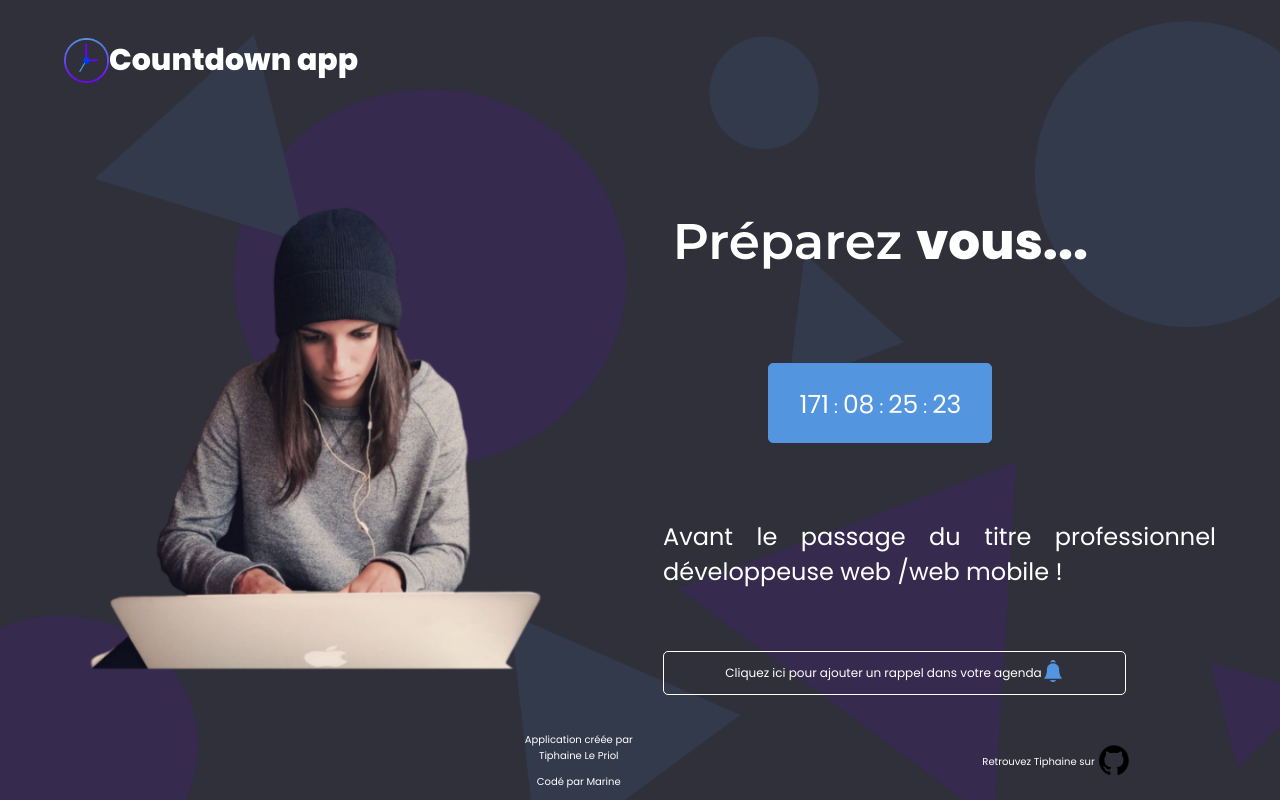
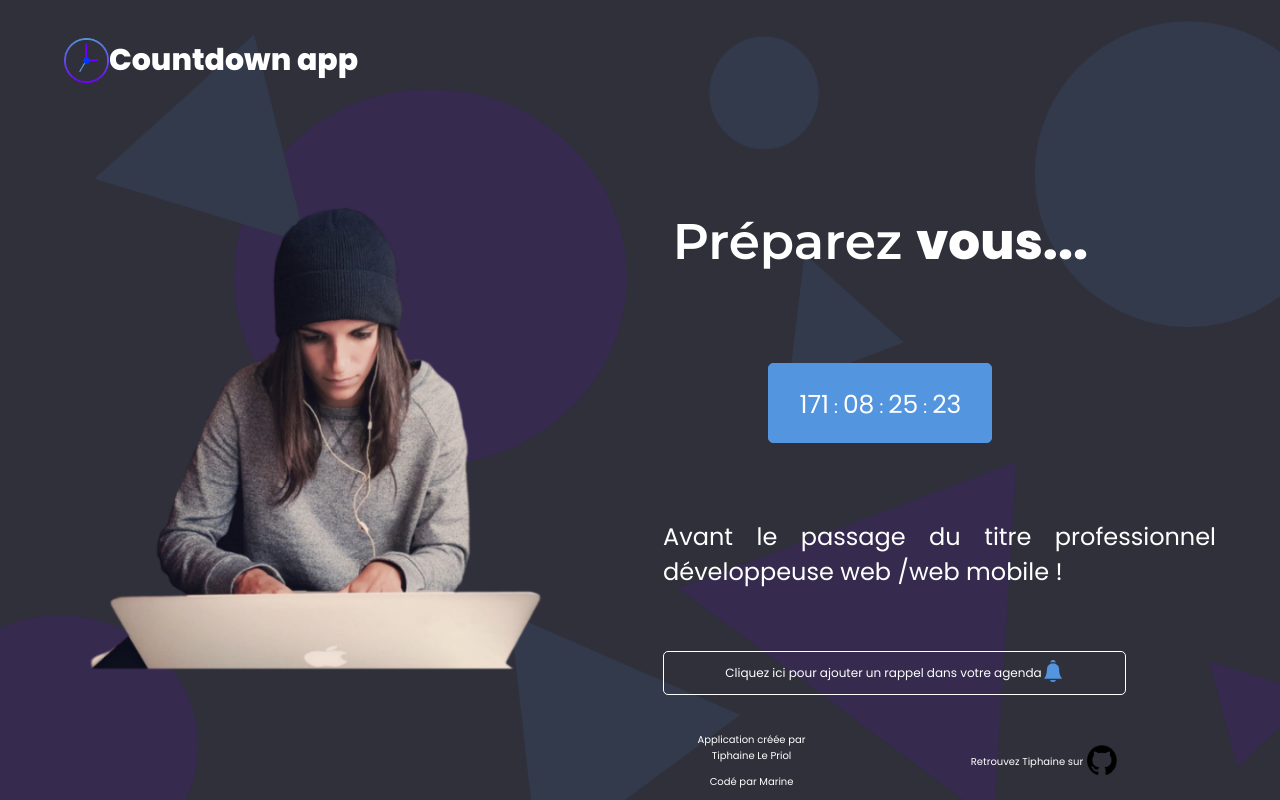
Before and after one commit to manekineko17/Countdown, a plain HTML site: page index.html in a window 1280 px wide. Drawn offline with nearby package versions, Linux system fonts and the light colour scheme.

Commit message:
margin footer

```diff
--- a/style.css
+++ b/style.css
@@ -228,7 +228,7 @@ footer{
 		width: 50%;
 	}
 	#gauche{
-		margin-left: 40%;
+		margin-left: 45%;
 	}
 	#droite{
 		margin-left: 12%;
@@ -281,9 +281,9 @@ footer{
 		vertical-align: -4px;
 	}
 	#gauche{
-		margin-left: 40%;
+		margin-left: 55%;
 	}
 	#droite{
-		margin-left: 30%;
+		margin-left: 14%;
 	}
 }
```
